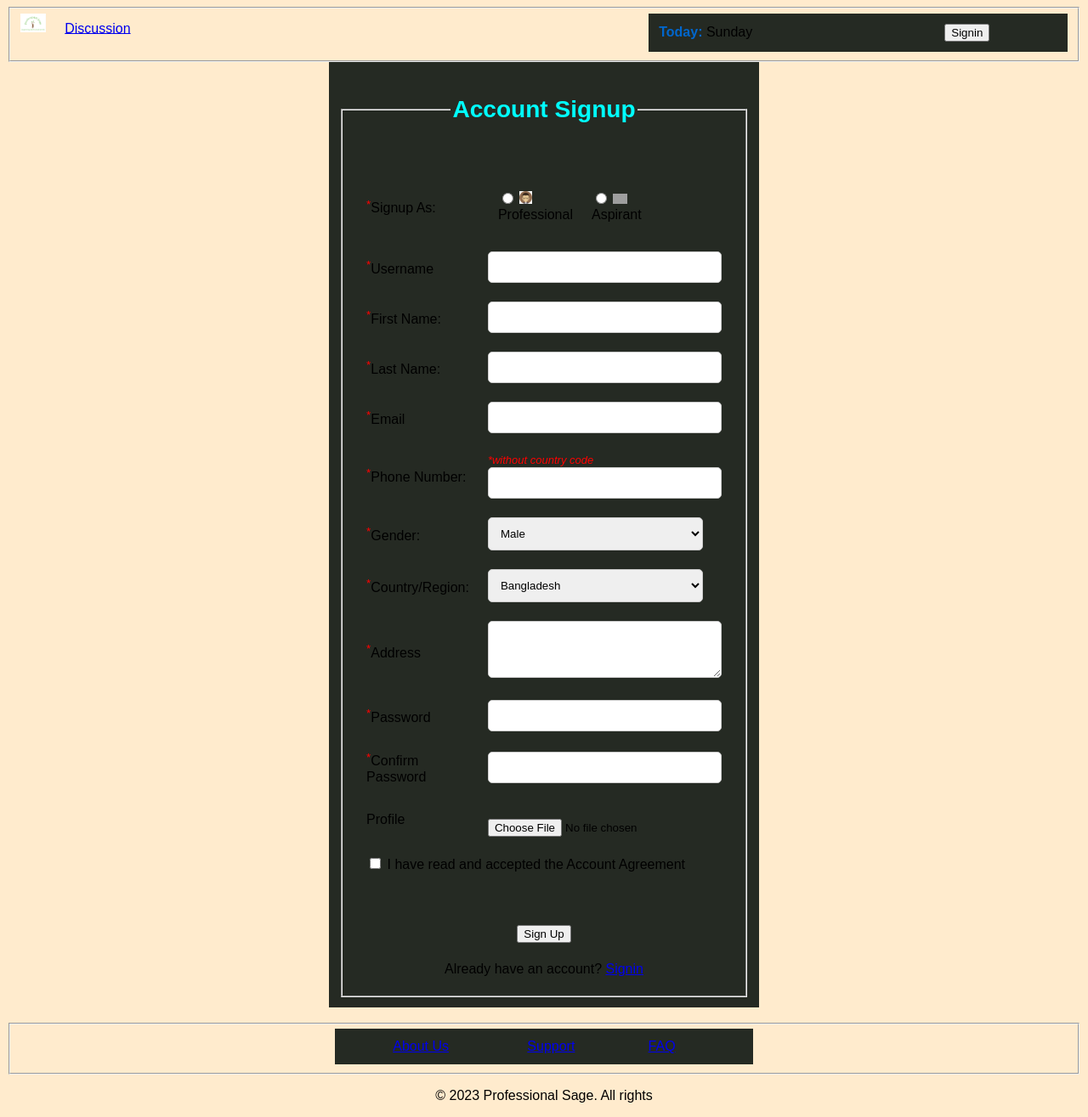
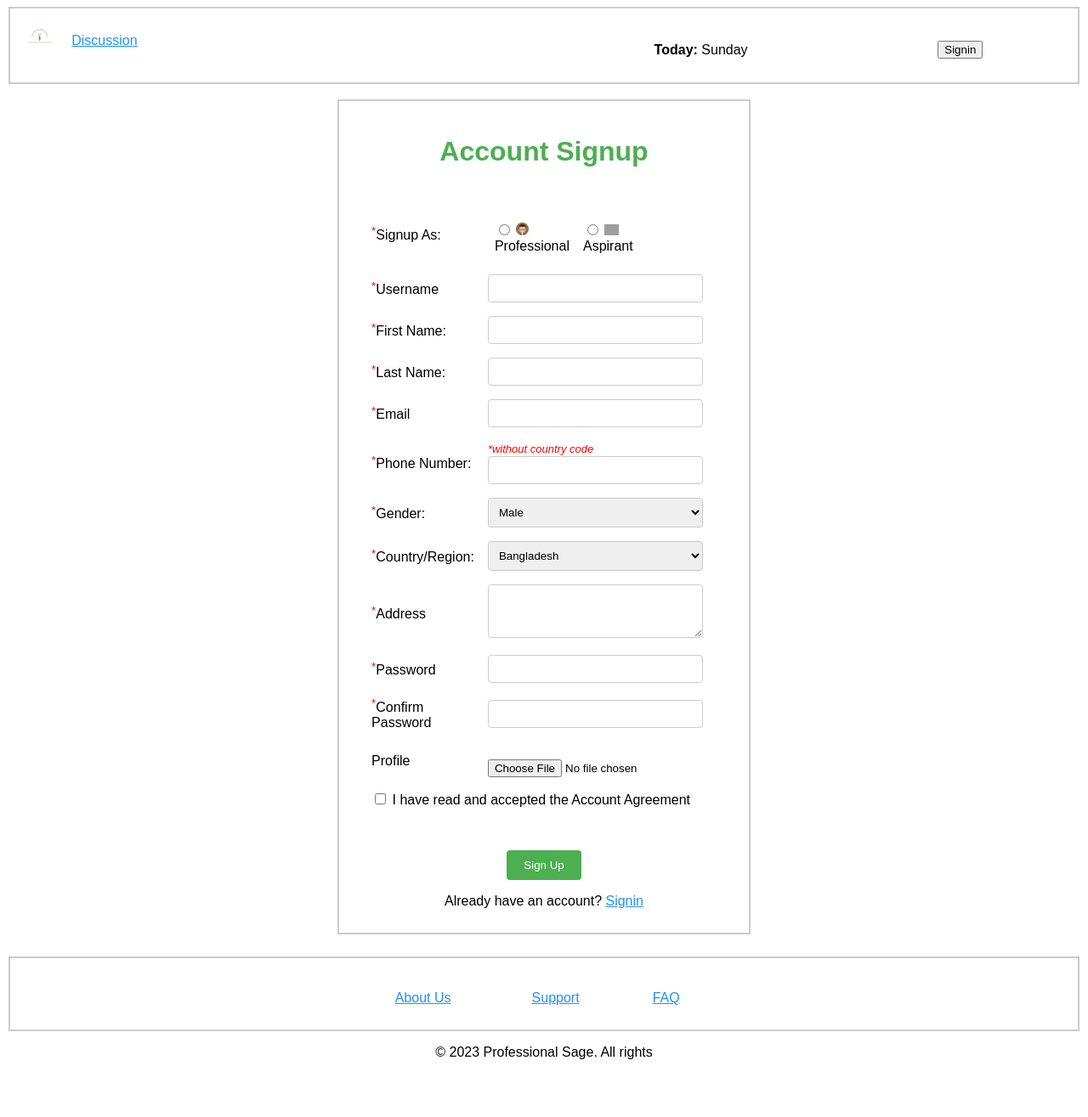
Before and after one commit to ratul701E/webtech_project, a PHP site: page /view/signup.php in a window 1280 px wide. Shown: the whole page at 85% size. After the commit the page ends 1247 px from the top, so only its background shows below. Run offline with PHP 8.4, Linux system fonts and the light colour scheme; grey boxes are pictures that could not be loaded.

Commit message:
Update signup.php

```diff
--- a/view/signup.php
+++ b/view/signup.php
@@ -84,8 +84,74 @@ if(isset($_SESSION['logged_in'])){
 
 <head>
     <title>Professional Sage | Signup</title>
-    <link rel="stylesheet" type="text/css" href="signup.css">
     <script src="../controller/js/signup.js"></script>
+    <style>
+    body {
+            font-family: Arial, sans-serif;
+        }
+        h1 {
+            color: #4CAF50;
+        }
+
+        table {
+            border-collapse: collapse;
+            width: 40%;
+            margin-top: 10px;
+        }
+
+        table td {
+            padding: 8px;
+        }
+
+        fieldset {
+            border: 2px solid #ccc;
+            padding: 20px;
+        }
+
+        input[type="text"],
+        input[type="email"],
+        input[type="password"],
+        select,
+        textarea {
+            width: 100%;
+            padding: 8px;
+            box-sizing: border-box;
+            border: 1px solid #ccc;
+            border-radius: 4px;
+        }
+        #empty_err {
+            color: red;
+        }
+
+        .error-container {
+            color: red;
+            text-align: center;
+        }
+
+        input[type="submit"] {
+            background-color: #4CAF50;
+            color: white;
+            padding: 10px 20px;
+            border: none;
+            border-radius: 4px;
+            cursor: pointer;
+        }
+
+        input[type="submit"]:hover {
+            background-color: #45a049;
+        }
+
+        a {
+            color: #1E90FF;
+        }
+
+        .msg {
+            font-size: 12px;
+            color: red;
+        }
+
+
+</style>
 </head>
 
 <body>
@@ -95,9 +161,9 @@ if(isset($_SESSION['logged_in'])){
         <tr>
             <td>
                 <fieldset>
-                    <legend align='center'>
-                        <h3 style="color: cyan;">Account Signup</h3>
-                    </legend>
+
+                        <h1 " align="center">Account Signup</h1>
+
                     <table cellpadding="4" align="center">
                         <form action="../controller/singup_process.php" method="POST" enctype="multipart/form-data" onsubmit="return validate()">
 
@@ -112,7 +178,7 @@ if(isset($_SESSION['logged_in'])){
                             <tr>
                                 <td colspan="4" align="center">
                                     <div>
-                                        <span id="empty_err"></span>
+                                        <span id="empty_err" color="red"></span>
                                     </div>
                                 </td>
                             </tr>
```
